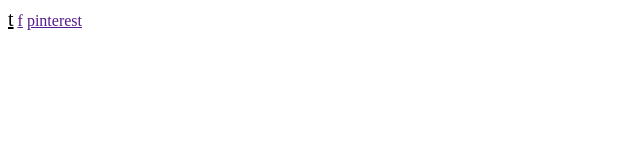
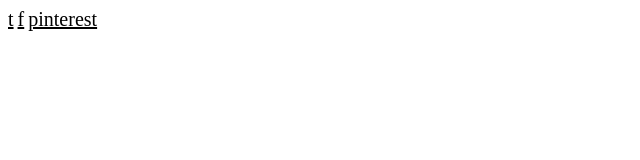
Before and after one commit to siddharthsingh91/Social-Media-Icon, a plain HTML site: page social.html in a window 1280 px wide. Shown: the whole page, without its empty margins (0-640 px from the left). Drawn offline with Linux system fonts and the light colour scheme; a web font is replaced by a local one.

Commit message:
facebook and pintrest is working

```diff
--- a/social.css
+++ b/social.css
@@ -1,2 +1,2 @@
 @font-face{font-family:socialfont;src: url(font/social_font.ttf);}
-.tweeter{font-family:socialfont;font-size:20px;color:#000;}
+.tweeter,.facebook,.pinterest{font-family:socialfont;font-size:20px;color:#000;}
--- a/social.html
+++ b/social.html
@@ -7,7 +7,7 @@
    <div>
    <a href="" class="tweeter">t</a>
    <a href="" class="facebook">f</a>
-    <a href="" class="facebook">pinterest</a>
+    <a href="" class="pinterest">pinterest</a>
    </div>
 </body>
 </html>
```
